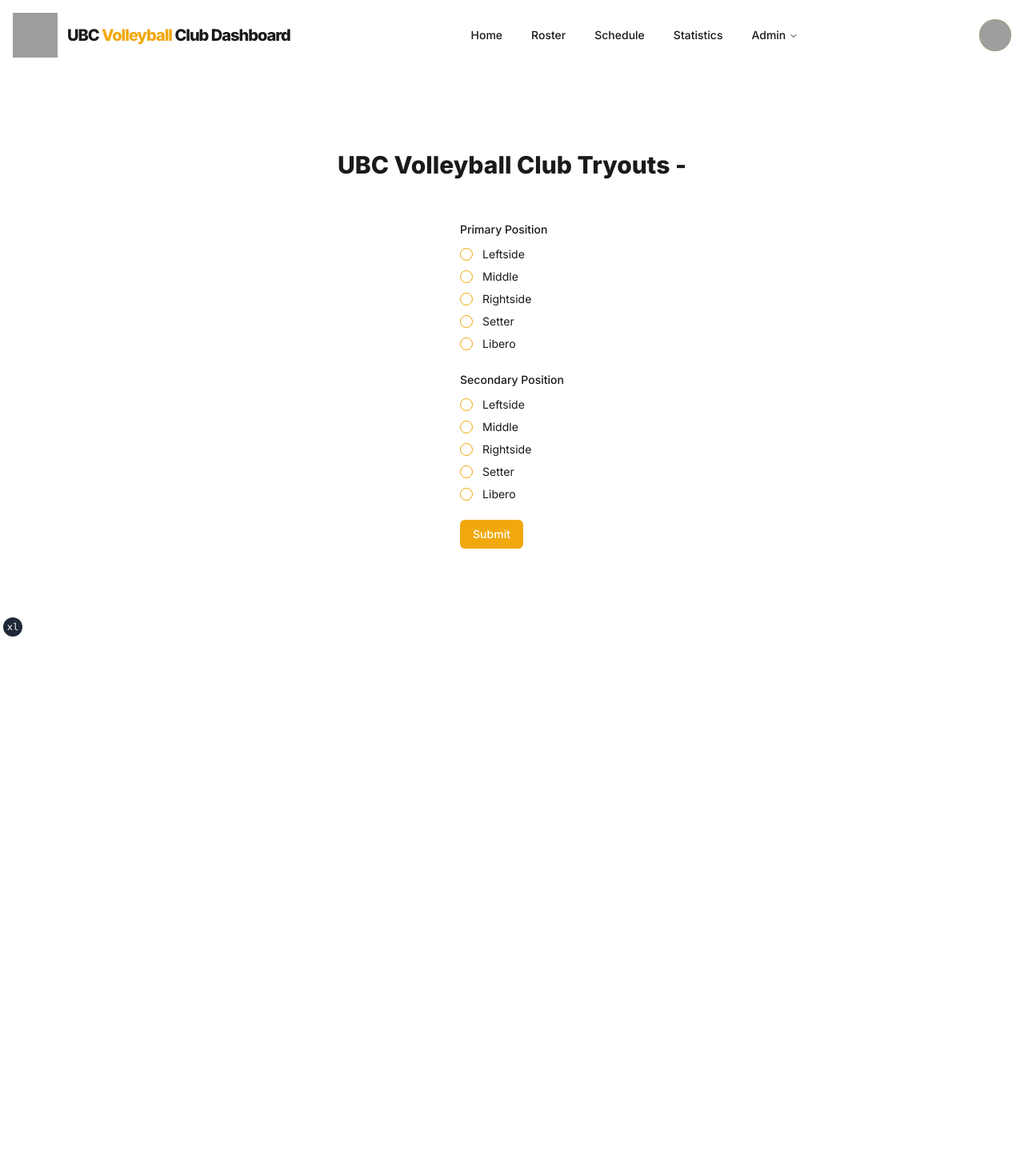
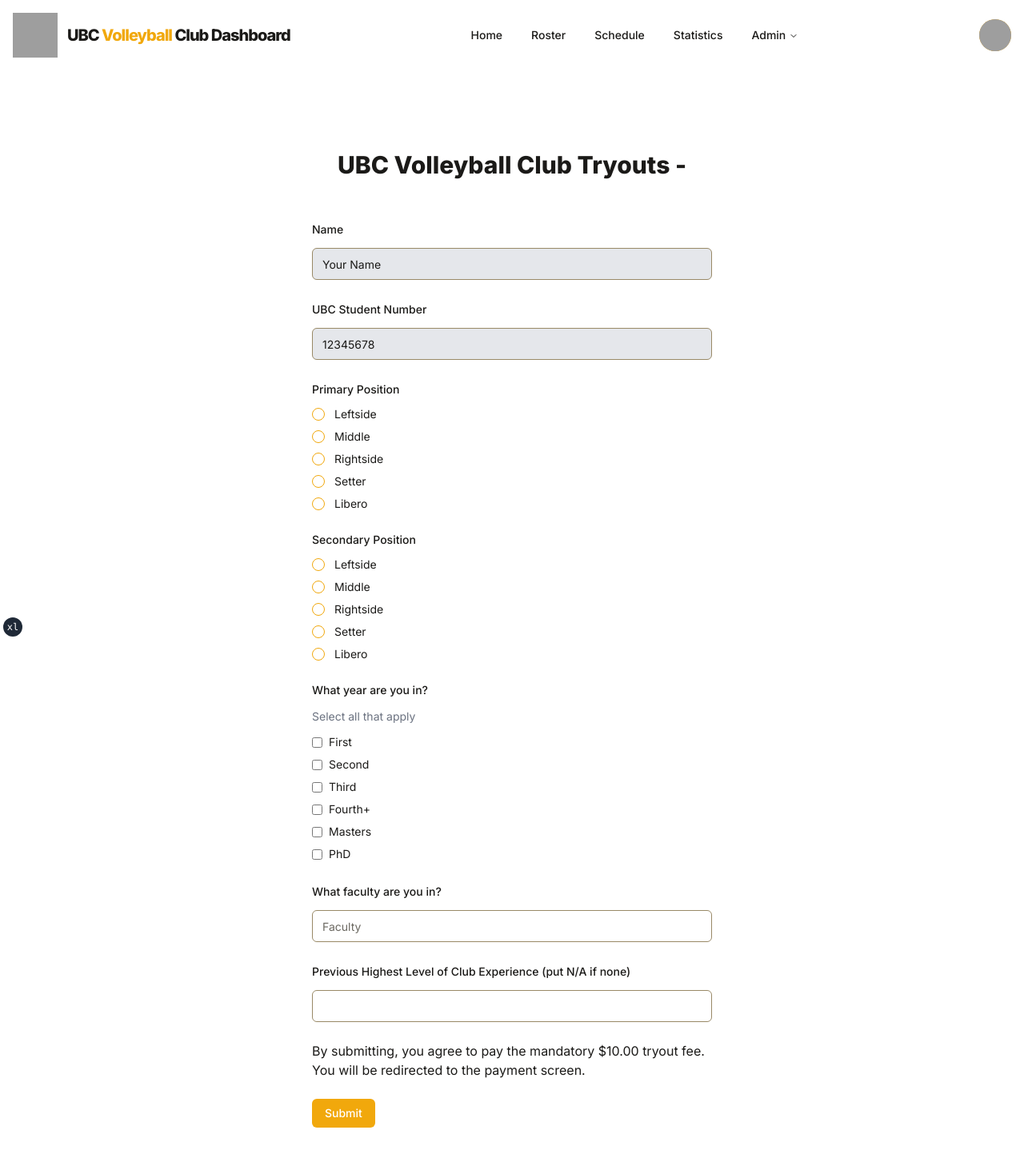
Before and after one commit to ubccsss/UBC-Volleyball-Club-Website, a Next.js app: page /tryouts/registration in a window 1280 px wide. Shown: the top 1448 px of the page at 80% size. Before the commit the page ends 800 px from the top, so only its background shows below. Built offline with nearby package versions, Linux system fonts and the light colour scheme; grey boxes are pictures that could not be loaded.

Commit message:
form wip

```diff
--- a/app/tryouts/registration/page.tsx
+++ b/app/tryouts/registration/page.tsx
@@ -8,6 +8,8 @@
   FormLabel,
   FormMessage,
 } from "@/src/components/ui/form"
+import { Input } from "@/src/components/ui/input"
+
 
 
 import { zodResolver } from "@hookform/resolvers/zod"
@@ -28,6 +30,12 @@
   sposition: z.enum(["leftside", "middle", "rightside", "libero", "setter"], {
     required_error: "You need to select a secondary position",
   }),
+  // yearlevel: z.array(z.enum(["First", "Second", "Third", "Fourth+", "Masters", "PhD"], {
+  //   required_error: "You need to select a year level",
+  // })).nonempty(),
+  // faculty: z.string().nonempty(),
+  // experience: z.string().nonempty(),
+
 })
 
 export default function Registration() {
@@ -51,10 +59,23 @@
   const form = useForm<z.infer<typeof FormSchema>>({
     resolver: zodResolver(FormSchema),
   })
-  console.log(params)
 
   function onSubmit(data: z.infer<typeof FormSchema>) {
     console.log(JSON.stringify(data, null, 2));
+    // console.log(form);
+  }
+
+
+  const [selectedValues, setSelectedValues] = useState([]);
+
+  function handleCheckboxChange(value) {
+    if (selectedValues.includes(value)) {
+      setSelectedValues(selectedValues.filter((item) => item !== value));
+    } else {
+      setSelectedValues([...selectedValues, value]);
+    }
+    form.setValue("yearlevel", selectedValues);
+
   }
 
   return (
@@ -66,9 +87,21 @@
               <h1 className="text-center text-3xl font-extrabold">
                 UBC Volleyball Club Tryouts - {type}
               </h1>
-              <div className='flex justify-center items-center my-[50px]'>
+              <div className='my-[50px] flex items-center justify-center'>
                 <Form {...form}>
                   <form onSubmit={form.handleSubmit(onSubmit)} className=" space-y-6">
+                    <FormItem className="space-y-3">
+                      <FormLabel>Name</FormLabel>
+                      <FormControl>
+                        <Input value="Your Name" readOnly className="bg-gray-200 cursor-not-allowed"/>
+                      </FormControl>
+                    </FormItem>
+                    <FormItem className="space-y-3">
+                      <FormLabel>UBC Student Number</FormLabel>
+                      <FormControl>
+                        <Input value="12345678" readOnly className="bg-gray-200 cursor-not-allowed"/>
+                      </FormControl>
+                    </FormItem>
                     <FormField
                       control={form.control}
                       name="pposition"
@@ -117,8 +150,41 @@
                           </FormControl>
                           <FormMessage />
                         </FormItem>
+
                       )}
                     />
+                    <FormItem name="yearlevel" className="space-y-3">
+                      <FormLabel>What year are you in?</FormLabel>
+                      <p className="text-sm text-gray-500">Select all that apply</p>
+                      <div className="space-y-2">
+                        {['First', 'Second', 'Third', 'Fourth+', 'Masters', 'PhD'].map((value) => (
+                          <label key={value} className="flex items-center space-x-2">
+                            <input
+                              type="checkbox"
+                              value={value}
+                              onChange={() => handleCheckboxChange(value)}
+                              checked={selectedValues.includes(value)}
+                            />
+                            <span className="text-sm">{value}</span>
+                          </label>
+                        ))}
+                      </div>
+                    </FormItem>
+                    <FormItem name="faculty" className="space-y-3">
+                      <FormLabel>What faculty are you in?</FormLabel>
+                      <FormControl>
+                        <Input type="faculty" placeholder="Faculty"/>
+                      </FormControl>
+                    </FormItem>
+                    <FormItem name="experience" className="space-y-3">
+                      <FormLabel>Previous Highest Level of Club Experience (put N/A if none)</FormLabel>
+                      <FormControl>
+                        <Input type="experience"/>
+                      </FormControl>
+                    </FormItem>
+                    <div className="w-[500px]">
+                      <h1>By submitting, you agree to pay the mandatory $10.00 tryout fee. You will be redirected to the payment screen.</h1>
+                    </div>
                     <Button type="submit">Submit</Button>
                   </form>
                 </Form>
```
